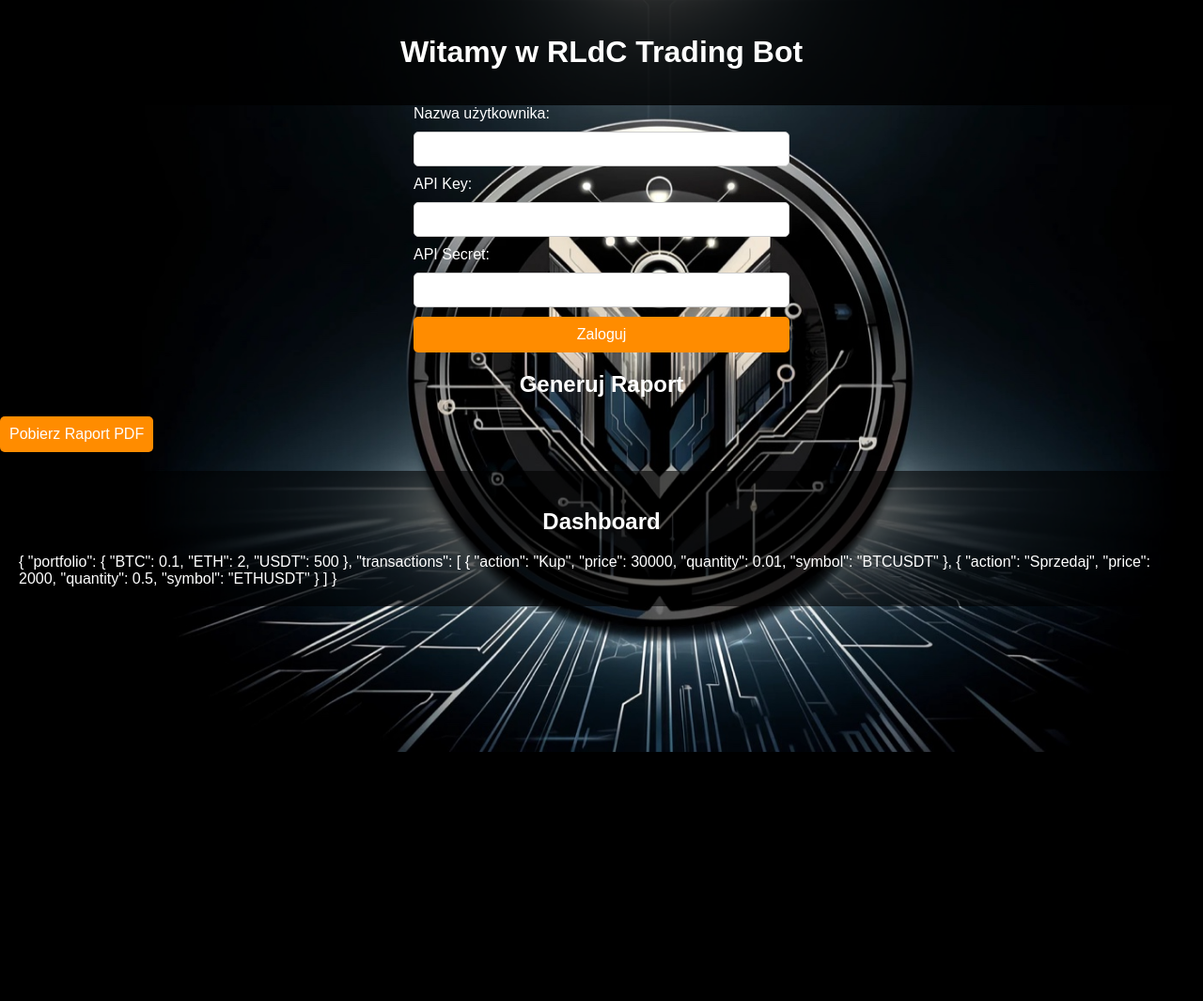
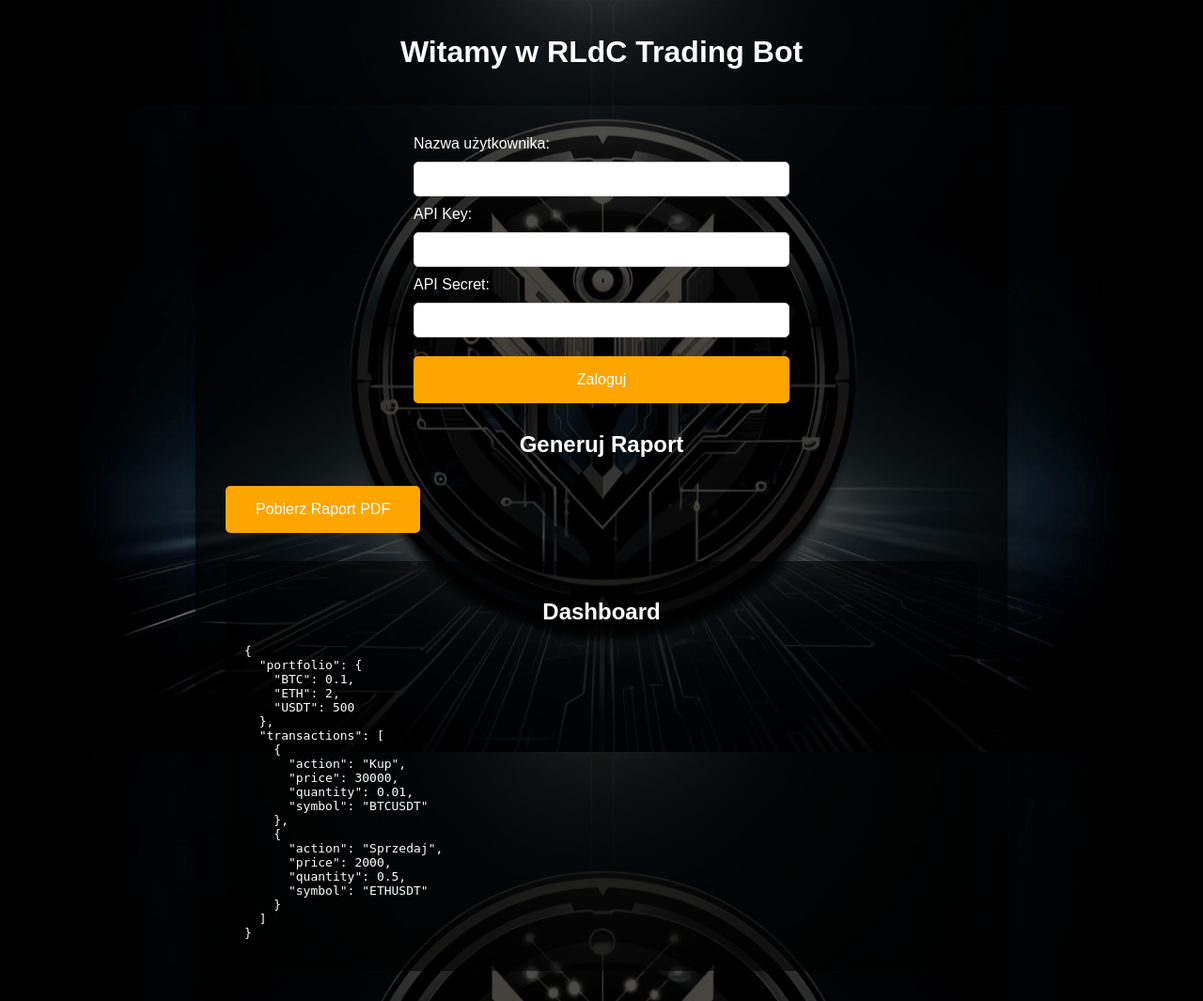
Before and after one commit to Czesky93/RLdC-Trading-bot, a Flask app: page / in a window 1280 px wide. Shown: the whole page at 94% size. Before the commit the page ends 800 px from the top, so only its background shows below. Run offline with Flask 2, Linux system fonts and the light colour scheme.

Commit message:
Add files via upload

```diff
--- a/templates/index.html
+++ b/templates/index.html
@@ -7,29 +7,35 @@
     <link rel="stylesheet" href="{{ url_for('static', filename='css/style.css') }}">
 </head>
 <body>
+
     <header>
         <h1>Witamy w RLdC Trading Bot</h1>
     </header>
-    <main>
+
+    <div class="container">
         <form action="/zaloguj" method="POST">
             <label for="username">Nazwa użytkownika:</label>
             <input type="text" id="username" name="username" required>
+
             <label for="api_key">API Key:</label>
             <input type="text" id="api_key" name="api_key" required>
+
             <label for="api_secret">API Secret:</label>
             <input type="password" id="api_secret" name="api_secret" required>
-            <button type="submit">Zaloguj</button>
+
+            <button type="submit" class="button">Zaloguj</button>
         </form>
 
         <section id="report">
             <h2>Generuj Raport</h2>
-            <button id="generate-report">Pobierz Raport PDF</button>
+            <button id="generate-report" class="button">Pobierz Raport PDF</button>
         </section>
 
         <section id="dashboard">
             <h2>Dashboard</h2>
             <div id="dashboard-data"></div>
         </section>
+    </div>
 
     <script>
         // Generowanie raportu
@@ -42,9 +48,9 @@
             .then(response => response.json())
             .then(data => {
                 const dashboardDiv = document.getElementById('dashboard-data');
-                    dashboardDiv.innerHTML = JSON.stringify(data, null, 2);
+                dashboardDiv.innerHTML = "<pre>" + JSON.stringify(data, null, 2) + "</pre>";
             });
     </script>
-    </main>
+
 </body>
 </html>
```
Lines whose indentation alone changed are shown as unchanged.
